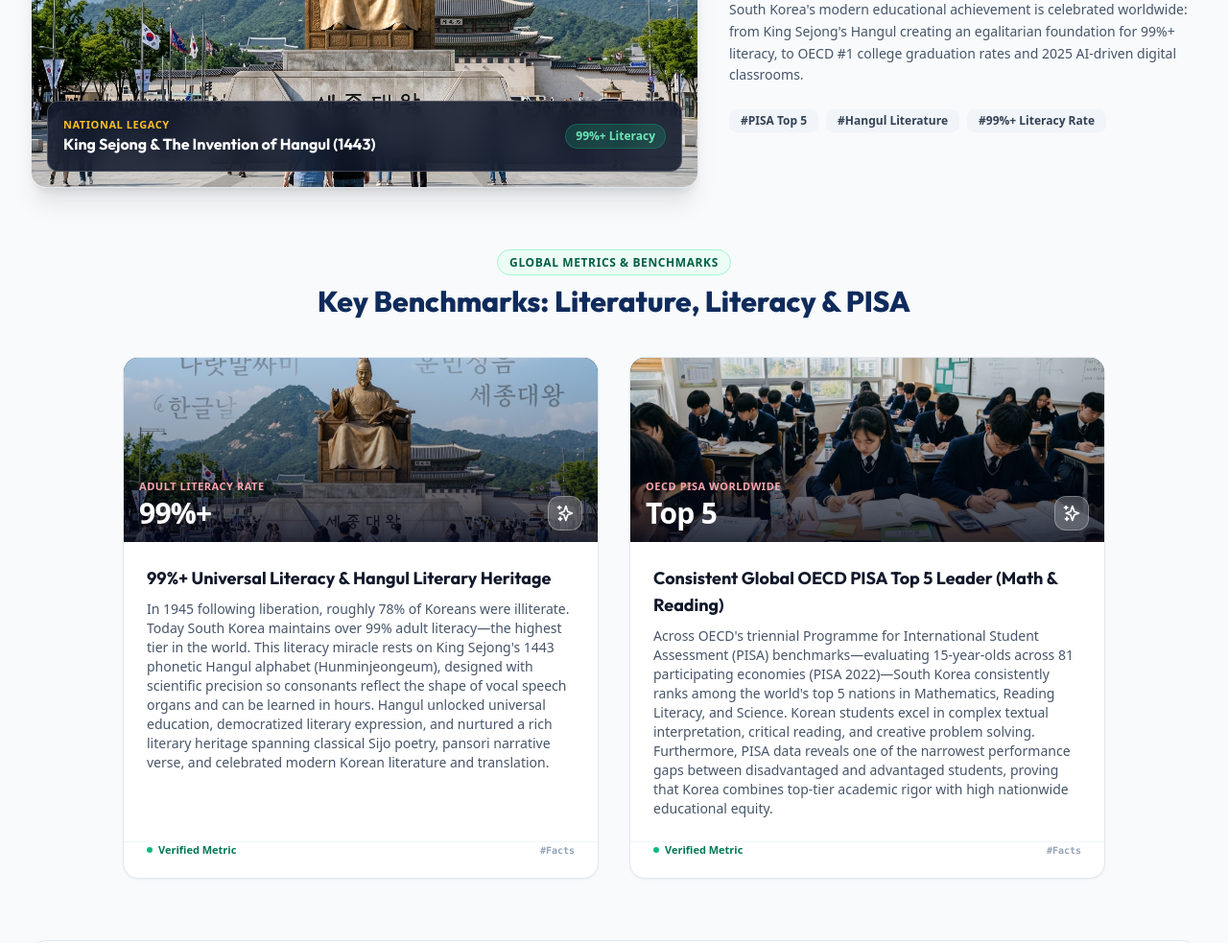
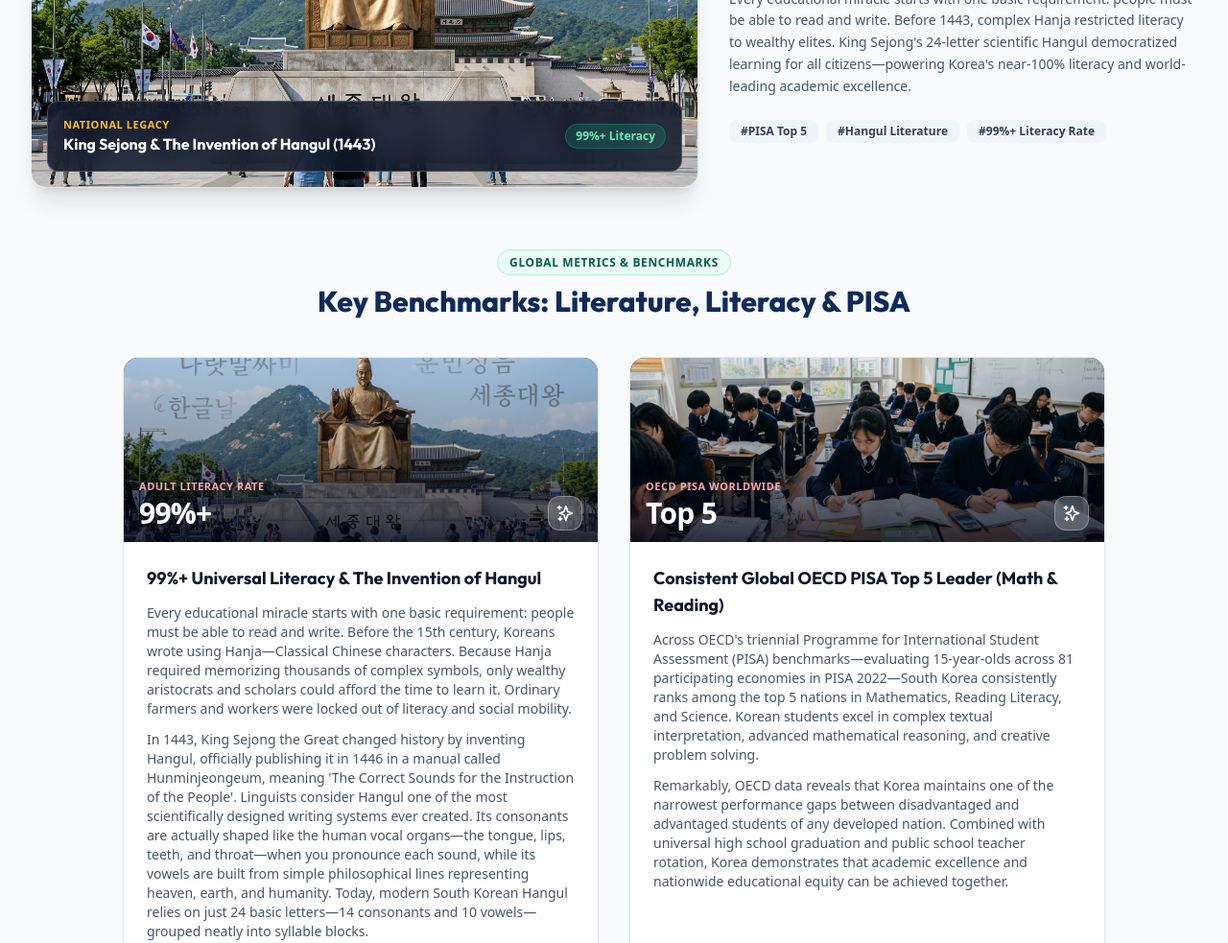
Before and after one commit to prakashchaitanya173-cpu/koreaneducationsystem, a plain HTML site: page facts.html in a window 1280 px wide. Shown: the part 630-1613 px from the top of the page at 96% size. Drawn offline with nearby package versions, Linux system fonts and the light colour scheme.

Commit message:
feat(facts): add comprehensive narrative on King Sejong, Hanja, Hangul, and universal literacy

```diff
--- a/assets/js/app.js
+++ b/assets/js/app.js
@@ -572,12 +572,12 @@ document.addEventListener('DOMContentLoaded', () => {
             </div>
           `}
           <div class="p-6">
-            <h4 class="text-base sm:text-lg font-bold text-slate-900 group-hover:text-[#0F2B5C] transition-colors mb-2 leading-snug">
+            <h4 class="text-base sm:text-lg font-bold text-slate-900 group-hover:text-[#0F2B5C] transition-colors mb-3 leading-snug">
               ${isKo ? fact.titleKo : fact.titleEn}
             </h4>
-            <p class="text-xs sm:text-sm text-slate-600 leading-relaxed">
-              ${isKo ? fact.descKo : fact.descEn}
-            </p>
+            <div class="text-xs sm:text-sm text-slate-600 leading-relaxed space-y-3">
+              ${(isKo ? fact.descKo : fact.descEn).split('\n\n').map(p => `<p>${p}</p>`).join('')}
+            </div>
           </div>
         </div>
 
--- a/assets/js/data.js
+++ b/assets/js/data.js
@@ -556,8 +556,8 @@ window.KOREAN_EDU_DATA = {
   interestingFacts: [
     {
       id: 'fact-1',
-      titleEn: '99%+ Universal Literacy & Hangul Literary Heritage',
-      titleKo: '99% 이상 세계 최고 문해율과 한글 문학 전통',
+      titleEn: '99%+ Universal Literacy & The Invention of Hangul',
+      titleKo: '99% 이상 세계 최고 문해율과 과학적 훈민정음',
       icon: 'sparkles',
       stat: '99%+',
       statLabelEn: 'Adult Literacy Rate',
@@ -565,8 +565,16 @@ window.KOREAN_EDU_DATA = {
       image: 'assets/images/fact_literacy_hangul.jpg',
       imageAltEn: 'Statue of King Sejong the Great and Hangul calligraphy in Seoul celebrating universal literacy and literature',
       imageAltKo: '광화문 광장의 세종대왕 동상과 한글 창제 및 한국 문학 상징',
-      descEn: 'In 1945 following liberation, roughly 78% of Koreans were illiterate. Today South Korea maintains over 99% adult literacy—the highest tier in the world. This literacy miracle rests on King Sejong\'s 1443 phonetic Hangul alphabet (Hunminjeongeum), designed with scientific precision so consonants reflect the shape of vocal speech organs and can be learned in hours. Hangul unlocked universal education, democratized literary expression, and nurtured a rich literary heritage spanning classical Sijo poetry, pansori narrative verse, and celebrated modern Korean literature and translation.',
-      descKo: '1945년 광복 직후 약 78%에 달했던 문맹률을 극복하고 현재 99% 이상의 세계 최고 수준 문해율을 달성했습니다. 발음 기관의 모양을 과학적으로 본뜬 1443년 세종대왕의 훈민정음(한글) 창제 덕분에 누구나 반나절이면 글을 깨칠 수 있었으며, 이는 전 국민 의무교육과 결합해 고전 시조부터 현대 소설과 시에 이르는 풍부한 한국 문학의 토대를 완성했습니다.'
+      descEn: `Every educational miracle starts with one basic requirement: people must be able to read and write. Before the 15th century, Koreans wrote using Hanja—Classical Chinese characters. Because Hanja required memorizing thousands of complex symbols, only wealthy aristocrats and scholars could afford the time to learn it. Ordinary farmers and workers were locked out of literacy and social mobility.
+
+In 1443, King Sejong the Great changed history by inventing Hangul, officially publishing it in 1446 in a manual called Hunminjeongeum, meaning 'The Correct Sounds for the Instruction of the People'. Linguists consider Hangul one of the most scientifically designed writing systems ever created. Its consonants are actually shaped like the human vocal organs—the tongue, lips, teeth, and throat—when you pronounce each sound, while its vowels are built from simple philosophical lines representing heaven, earth, and humanity. Today, modern South Korean Hangul relies on just 24 basic letters—14 consonants and 10 vowels—grouped neatly into syllable blocks.
+
+One of Sejong's scholars famously wrote that 'a wise man can acquaint himself with them before the morning is over; even a stupid man can learn them in the space of ten days'. Although traditional elites resisted Hangul and Japanese colonial rule even tried to ban it in the 20th century, Hangul survived as a symbol of national identity. After independence, its simplicity enabled South Korea to achieve near-100% literacy in record time—and in the digital age, its block structure makes Hangul one of the fastest languages to type on computers and smartphones.`,
+      descKo: `모든 교육의 기적은 '읽고 쓰는 능력'이라는 가장 근본적인 조건에서 시작됩니다. 15세기 이전 한반도에서는 수천 자의 복잡한 한자(Hanja)를 사용했기에, 시간과 재력이 있는 양반 귀족과 학자들만이 글을 배울 수 있었고 대다수 농민과 서민들은 배움과 신분 상승의 기회에서 소외되었습니다.
+
+1443년, 세종대왕은 백성을 사랑하는 마음으로 한글을 창제하고 1446년 '백성을 가르치는 바른 소리'라는 뜻의 《훈민정음(訓民正音)》을 반포하며 역사를 바꾸었습니다. 언어학자들은 한글을 인류 역사상 가장 과학적인 문자 체계로 평가합니다. 자음은 혀, 입술, 이, 목구멍 등 발음 기관의 모양을 정밀하게 본떠 만들었으며, 모음은 하늘·땅·사람(천지인)의 철학적 원리를 담았습니다. 오늘날 한국어는 단 24개의 기본 글자(자음 14자, 모음 10자)를 음절 단위 네모 틀로 조합하여 무한한 소리를 표기합니다.
+
+당시 정인지 학자는 '지혜로운 자는 아침나절이 지나기 전에 배우고, 어리석은 자라도 열흘이면 깨칠 수 있다'고 기록했습니다. 초기 지배층의 반발과 일제강점기의 탄압 속에서도 한글은 민족의 정체성을 지키며 살아남았습니다. 광복 후 한글의 뛰어난 학습 용이성 덕분에 한국은 전례 없는 최단기간에 100%에 가까운 문해율을 달성했으며, 현대 디지털 시대에는 음절 블록 구조 덕분에 컴퓨터와 스마트폰에서 세계에서 가장 빠른 입력을 가능하게 하고 있습니다.`
     },
     {
       id: 'fact-2',
@@ -579,8 +587,12 @@ window.KOREAN_EDU_DATA = {
       image: 'assets/images/fact_pisa_excellence.jpg',
       imageAltEn: 'Korean high school students studying advanced mathematics and science with focus',
       imageAltKo: '수학 및 과학 문제 해결에 몰입하는 한국 고등학생들의 학업 성취',
-      descEn: 'Across OECD\'s triennial Programme for International Student Assessment (PISA) benchmarks—evaluating 15-year-olds across 81 participating economies (PISA 2022)—South Korea consistently ranks among the world\'s top 5 nations in Mathematics, Reading Literacy, and Science. Korean students excel in complex textual interpretation, critical reading, and creative problem solving. Furthermore, PISA data reveals one of the narrowest performance gaps between disadvantaged and advantaged students, proving that Korea combines top-tier academic rigor with high nationwide educational equity.',
-      descKo: '전 세계 81개국이 참가한 OECD PISA(국제 학업성취도 평가, 2022년 기준)에서 한국 만 15세 학생들은 수학, 읽기 문해력(Reading Literacy), 과학 및 창의적 문제해결력 전 부문에서 세계 최상위 5위권을 확고히 지켰습니다. 특히 사회경제적 배경에 따른 학력 격차가 OECD 회원국 중 가장 낮은 축에 속하여, 최고 수준의 수월성과 교육 기회의 균등을 동시에 입증하고 있습니다.'
+      descEn: `Across OECD's triennial Programme for International Student Assessment (PISA) benchmarks—evaluating 15-year-olds across 81 participating economies in PISA 2022—South Korea consistently ranks among the top 5 nations in Mathematics, Reading Literacy, and Science. Korean students excel in complex textual interpretation, advanced mathematical reasoning, and creative problem solving.
+
+Remarkably, OECD data reveals that Korea maintains one of the narrowest performance gaps between disadvantaged and advantaged students of any developed nation. Combined with universal high school graduation and public school teacher rotation, Korea demonstrates that academic excellence and nationwide educational equity can be achieved together.`,
+      descKo: `전 세계 81개국이 참가한 OECD PISA(국제 학업성취도 평가, 2022년 기준)에서 한국 만 15세 학생들은 수학, 읽기 문해력(Reading Literacy), 과학 및 창의적 문제해결력 전 부문에서 세계 최상위 5위권을 확고히 지켰습니다. 특히 복잡한 비문학 독해와 고난도 수학적 추론 역량에서 탁월한 성취를 보입니다.
+
+더욱 주목할 점은 사회경제적 배경에 따른 학력 격차가 OECD 회원국 중 가장 낮은 축에 속한다는 사실입니다. 전국 고교 무상교육과 교원 5년 주기 순환근무제가 뒷받침되어, 수월성과 교육 기회의 균등을 동시에 달성한 세계적 모범 사례로 꼽힙니다.`
     }
   ],
 
--- a/facts.html
+++ b/facts.html
@@ -159,13 +159,13 @@
             <span data-en="World-Leading Benchmarks" data-ko="세계 최고 수준의 교육 성과">World-Leading Benchmarks</span>
           </div>
           <h2 class="text-2xl sm:text-3xl font-black text-[#0F2B5C] leading-snug">
-            <span data-en="From Devastation to Global Academic Powerhouse" data-ko="전쟁의 상흔에서 일군 세계 최고의 지식 강국">
-              From Devastation to Global Academic Powerhouse
+            <span data-en="The Literacy Foundation: From Hanja to Scientific Hangul" data-ko="문해력의 기적: 한자에서 과학적 훈민정음으로">
+              The Literacy Foundation: From Hanja to Scientific Hangul
             </span>
           </h2>
           <p class="text-slate-600 text-sm leading-relaxed">
-            <span data-en="South Korea's modern educational achievement is celebrated worldwide: from King Sejong's Hangul creating an egalitarian foundation for 99%+ literacy, to OECD #1 college graduation rates and 2025 AI-driven digital classrooms." data-ko="한국의 교육 성과는 전 세계의 찬사를 받고 있습니다. 훈민정음 창제 이래 누구나 쉽게 글을 깨우치는 세계 최고 문해율, OECD 1위 청년 대학 진학률, 그리고 AI 맞춤형 디지털 교과서로 이어지는 지속적인 혁신을 확인해보세요.">
-              South Korea's modern educational achievement is celebrated worldwide: from King Sejong's Hangul creating an egalitarian foundation for 99%+ literacy, to OECD #1 college graduation rates and 2025 AI-driven digital classrooms.
+            <span data-en="Every educational miracle starts with one basic requirement: people must be able to read and write. Before 1443, complex Hanja restricted literacy to wealthy elites. King Sejong's 24-letter scientific Hangul democratized learning for all citizens—powering Korea's near-100% literacy and world-leading academic excellence." data-ko="모든 교육의 기적은 '읽고 쓰는 능력'에서 시작됩니다. 15세기 이전 복잡한 한자는 소수 양반의 전유물이었으나, 1443년 세종대왕의 24자 과학적 훈민정음 창제로 전 국민의 배움이 열렸고 이는 오늘날 세계 최고의 문해율과 PISA 최상위권 성과의 토대가 되었습니다.">
+              Every educational miracle starts with one basic requirement: people must be able to read and write. Before 1443, complex Hanja restricted literacy to wealthy elites. King Sejong's 24-letter scientific Hangul democratized learning for all citizens—powering Korea's near-100% literacy and world-leading academic excellence.
             </span>
           </p>
           <div class="pt-2 flex flex-wrap gap-2 text-xs font-bold text-slate-700">
@@ -337,7 +337,7 @@
     <svg class="w-5 h-5" fill="none" stroke="currentColor" viewBox="0 0 24 24"><path stroke-linecap="round" stroke-linejoin="round" stroke-width="2" d="M5 10l7-7m0 0l7 7m-7-7v18"></path></svg>
   </button>
 
-  <script src="assets/js/data.js?v=9"></script>
-  <script src="assets/js/app.js?v=9"></script>
+  <script src="assets/js/data.js?v=10"></script>
+  <script src="assets/js/app.js?v=10"></script>
 </body>
 </html>
```
Also changed, not shown: comparison.html (+2 -2 lines), examinations.html (+2 -2 lines), index.html (+2 -2 lines), quiz.html (+2 -2 lines), school-life.html (+2 -2 lines), structure.html (+2 -2 lines).
